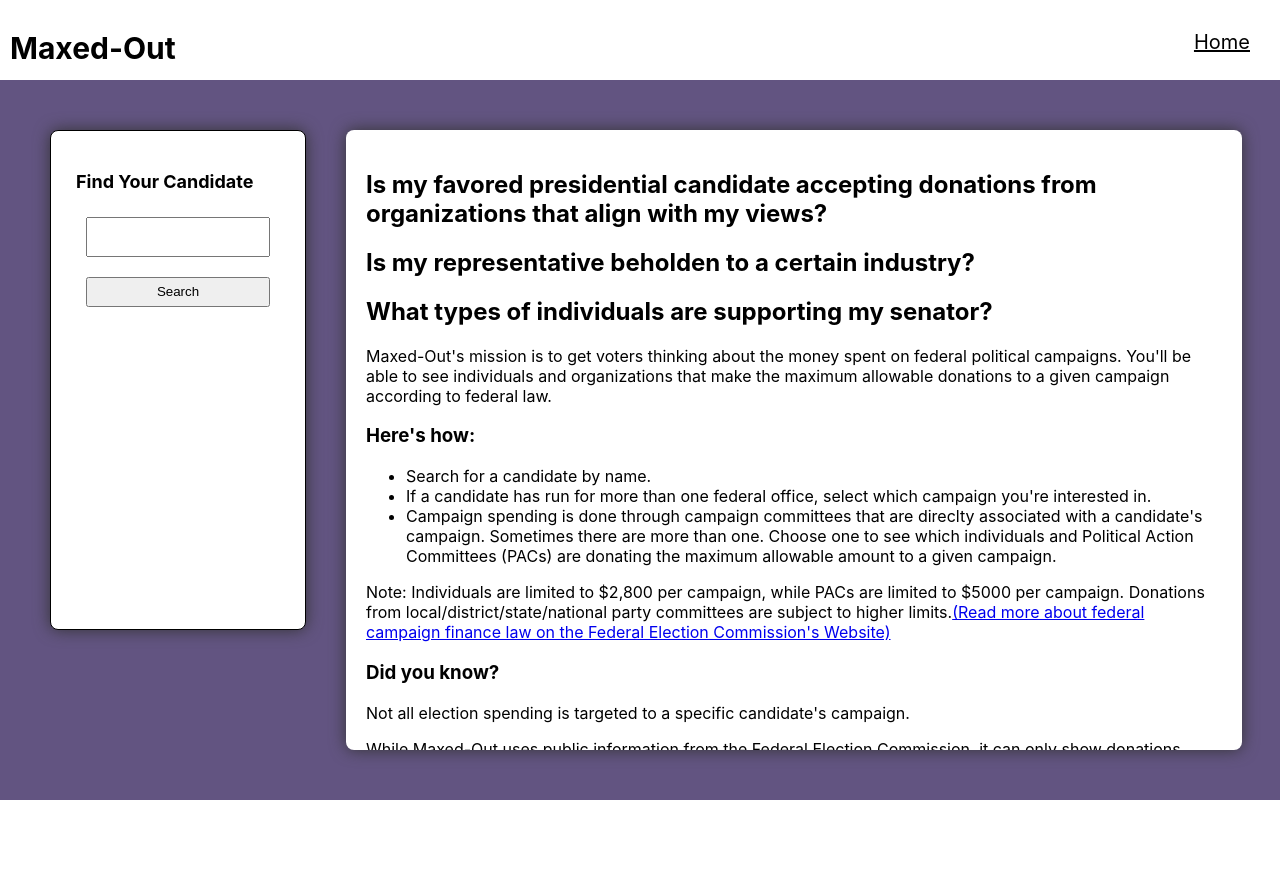
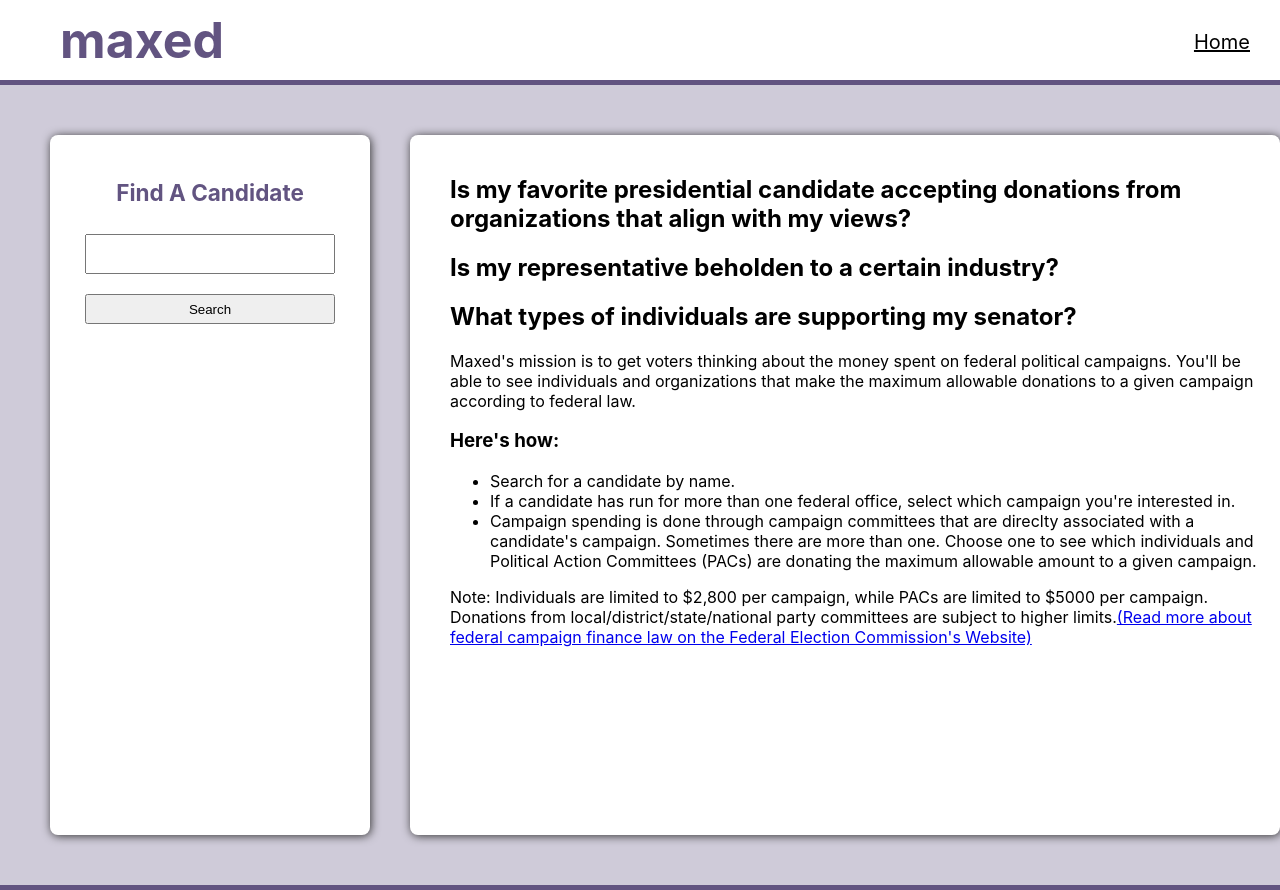
Before and after one commit to bld010/maxed-out, a React (Create React App) app: page / in a window 1280 px wide. Before the commit the page ends 800 px from the top, so only its background shows below. Built offline with nearby package versions, Linux system fonts and the light colour scheme.

Commit message:
Style displays more, fix bugs with search displaying disambiguation from previous search

```diff
--- a/src/Components/HowTo.js
+++ b/src/Components/HowTo.js
@@ -4,15 +4,13 @@
   return(
     <>
     <div>
-      <h2>Is my favored presidential candidate accepting donations from organizations that align with my views?</h2>
+      <h2>Is my favorite presidential candidate accepting donations from organizations that align with my views?</h2>
       <h2>Is my representative beholden to a certain industry? </h2>
       <h2>What types of individuals are supporting my senator?</h2>
-      <p>Maxed-Out's mission is to get voters thinking about the money spent on
+      <p>Maxed's mission is to get voters thinking about the money spent on
         federal political campaigns. You'll be able to see individuals and organizations
         that make the maximum allowable donations to a given campaign according to federal law.
       </p>
-    </div>
-    <div>
       <h3>Here's how:</h3>
       <ul>
         <li>Search for a candidate by name.</li>
@@ -24,15 +22,13 @@
           to a given campaign.
         </li>
       </ul>
-    </div>
-    <div>
       <p>Note: Individuals are limited to $2,800 per campaign, while PACs are limited to $5000 per campaign.
         Donations from local/district/state/national party committees are subject to higher limits.
         <a href="https://www.fec.gov/introduction-campaign-finance/understanding-ways-support-federal-candidates/"
           target="_blank" rel="noopener noreferrer">
         (Read more about federal campaign finance law on the Federal Election Commission's Website)</a></p>
     </div>
-    <div className="faq">
+    {/* <div className="faq">
       <h3>Did you know?</h3>
       <p>Not all election spending is targeted to a specific candidate's campaign. </p>
       <p>While Maxed-Out uses public information from the Federal Election Commission,
@@ -48,7 +44,7 @@
         <a href="https://www.opensecrets.org/pacs/superpacs.php" target="_blank" rel="noopener noreferrer">
         (Read more about Super-PACs on OpenSecrets.org.)</a>
       </p>
-    </div>
+    </div> */}
 
     </>
   )
--- a/src/Containers/App/App.js
+++ b/src/Containers/App/App.js
@@ -46,14 +46,14 @@
     return (
       <div className="App">
         <header>
-          <h1>Maxed-Out</h1>
+          <h1>Maxed</h1>
           <NavLink className="nav" to='/'>Home</NavLink>
         </header>
         <main>
           <section className="search-and-disambiguation">
-            <h2>Find Your Candidate</h2>
+            <h2>Find A Candidate</h2>
             <SearchForm />
-            <Route path='/candidate/:candidate_id' render={({match}) => {
+            <Route exact path='/candidate/:candidate_id' render={({match}) => {
               return ( <SearchDisambiguation candidate_id={match.params.candidate_id} /> )
             }} />
           </section>
--- a/src/Containers/App/App.scss
+++ b/src/Containers/App/App.scss
@@ -8,10 +8,13 @@
     justify-content: space-between;
     padding: 10px;
     min-height: 80px;
-    height: 10vh;
+    height: 80px;
 
     & h1 {
-      font-size: 30px
+      font-size: 50px;
+      margin: 0 50px;
+      text-transform: lowercase;
+      color: rgb(98, 84, 129);
     }
   }
 
@@ -25,32 +28,52 @@
     display: flex;
     flex-direction: row;
     justify-content: flex-start;
-    background-color: rgb(98, 84, 129);
+    border-top: 5px solid rgb(98, 84, 129);
+    border-bottom: 5px solid rgb(98, 84, 129);
+    background-color: rgba(98, 84, 129, 0.3);
     padding: 50px;
-    height: 90vh;
+    // height: 90vh;
 
     & .search-and-disambiguation {
-      border: 1px solid black;
       margin-right: 40px;
       border-radius: 8px;
       padding: 25px;
-      min-width: 20vw;
+      min-width: 25vw;
       background: white;
-      max-height: 500px;
+      min-height: 200px;
+      max-height: auto;
       overflow: scroll;
-      font-size: 12px;
-      filter: drop-shadow(0 0 8px #333);
+      font-size: 15px;
+      filter: drop-shadow(1px 1px 5px #333);
+
+      & h2 {
+        text-align: center;
+        color: rgb(98, 84, 129)
+      }
     }
 
     & .display {
       background: white;
       border-radius: 8px;
       padding: 20px;
-      min-width: 70vw;
+      min-width: 68vw;
+      min-height: 700px;
       width: auto;
-      overflow: scroll;
-      filter: drop-shadow(0 0 8px #333);
+      filter: drop-shadow(1px 1px 5px #333);
     }
   }
 
+  & .howTo {
+    margin-left: 20px;
+    display: flex;
+    flex-direction: row;
+
+    & .faq {
+      min-width: 40%;
+      border: 1px solid black;
+    }
+  }
+
+
+
 }
--- a/src/Containers/Committee/Committee.js
+++ b/src/Containers/Committee/Committee.js
@@ -33,9 +33,10 @@
 
     if (prevProps.committee_id !== this.props.committee_id) {
       this.setState({isLoading: true})
+
+
+      try {
       await this.props.setCurrentCommitteeId(this.props.committee_id)
-
-    try {
       let committeeSearchResults = await searchCommitteeById(this.props.committee_id);
       this.setState({ committee: committeeSearchResults})
 
@@ -88,16 +89,15 @@
     return(
       <section className="Committee">
         <div className="name-and-info">
-          {this.state.isLoading && <h2>{this.state.error}</h2>}
-          {!this.state.isLoading && this.props.candidate && this.state.committee && <>
-            <h3>{this.props.candidate.name}</h3>
-            <p>{this.state.committee[0].name}</p>
+          {!this.state.isLoading && <h2>{this.state.error}</h2>}
+          {!this.state.isLoading && this.props.candidate && this.state.committee !== null && <>
+            <h3>{this.props.candidate.name.toLowerCase().split(',').reverse().join(' ')}: {this.state.committee[0].name.toLowerCase()}</h3>
             </>}
         </div>
         <div className="contributions-container">
           {this.state.isLoading && <h2>Loading</h2>}
-          {!this.state.isLoading && <Contributions type="Individual" /> }
-          {!this.state.isLoading && <Contributions type="PAC" /> }
+          {!this.state.isLoading && this.props.committee_id && <Contributions type="Individual" /> }
+          {!this.state.isLoading && this.props.committee_id && <Contributions type="PAC" /> }
         </div>
       </section>
     )
--- a/src/Containers/Committee/Committee.scss
+++ b/src/Containers/Committee/Committee.scss
@@ -15,7 +15,9 @@
 
   & .name-and-info h3 {
     text-align: center;
-    font-size: 20px;
+    font-size: 30px;
+    margin: 5px;
+    text-transform: capitalize
   }
 
   & .name-and-info p {
--- a/src/Containers/Contributions/Contributions.scss
+++ b/src/Containers/Contributions/Contributions.scss
@@ -8,12 +8,35 @@
   margin: 10px;
   max-height: 90%;
   padding: 20px;
+  will-change: transform;
+
+
+  & h3 {
+    font-size:18;
+    margin: 0 0 10px 5px;
+    border-bottom: 1px solid black;
+    position: relative;
+    z-index: 1;
+    background: white;
+    color: rgb(98, 84, 129)
+  }
 
   & .contribution {
-    margin: 10px;
+    margin: 5px;
     font-size: 14px;
     text-align: left;
     padding: 5px;
     border-bottom: 1px solid black;
+    text-transform: capitalize;
+
+
+    & h4 {
+      font-size: 16px;
+      margin: 5px 0 0 0;
+    }
+
+    & p {
+      margin: 4px 0 4px 0;
+    }
   }
 }
--- a/src/Containers/SearchDisambiguation/SearchDisambiguation.js
+++ b/src/Containers/SearchDisambiguation/SearchDisambiguation.js
@@ -15,9 +15,9 @@
         <Link
           key={index}
           to={`/candidate/${this.props.candidate.candidate_id}/committee/${committee_id}`}>
-          <article onClick={() => this.props.setCurrentCommitteeId(committee_id)} className="committee-disambiguation">
-            <p>{name} ({state} {committee_type_full})</p>
-          </article>
+          <button onClick={() => this.props.setCurrentCommitteeId(committee_id)} className="committee-disambiguation">
+            {name} ({state} {committee_type_full})
+          </button>
         </Link>
     )})
   }
@@ -47,7 +47,7 @@
     return(
       <div className="SearchDisambiguation">
         {this.props.candidate && <p>Candidate: {this.props.candidate.name}</p>}
-        {this.props.candidate && <><div>Select a Campaign Committee: </div> {committeeList}</> }
+        {this.props.candidate && <><p>Select a Campaign Committee: </p> {committeeList}</> }
       </div>
     )
   }
--- a/src/Containers/SearchDisambiguation/SearchDisambiguation.scss
+++ b/src/Containers/SearchDisambiguation/SearchDisambiguation.scss
@@ -1,8 +1,16 @@
 .SearchDisambiguation {
-
-  & .committee-disambiguation{
-    font-size: 14px;
-    text-decoration: none;
-    color: black;
-  }
+ & p {
+   font-size: 18px;
+   padding-left: 8px;
+ }
 }
+.committee-disambiguation{
+  cursor: pointer;
+  color: white;
+  font-size: 18px;
+  height: auto;
+  width: 90%;
+  padding: 10px;
+  background:  rgb(98, 84, 129);
+  margin: 15px;
+}
--- a/src/Containers/SearchForm/SearchForm.scss
+++ b/src/Containers/SearchForm/SearchForm.scss
@@ -20,7 +20,13 @@
 
   & .candidate-disambiguation {
     cursor: pointer;
-    text-transform: capitalize;
-    color: darkblue;
+    color: white;
+    font-size: 18px;
+    height: auto;
+    width: 90%;
+    padding: 10px;
+    // border: 2px solid  rgb(98, 84, 129);
+    background:  rgb(98, 84, 129);
+    margin: 15px;
   }
 }
--- a/src/util/apiCalls.js
+++ b/src/util/apiCalls.js
@@ -18,6 +18,7 @@
 
 export const searchCommitteeById = async (committee_id) => {
   let url = `https://api.open.fec.gov/v1/committee/${committee_id}/?sort=name&sort_null_only=false&api_key=x6zpz92JgOnDxuca5Vf6QGJIV46FkTVYMvAfBNGl&per_page=100&sort_nulls_last=false&sort_hide_null=true&page=1`
+  console.log(committee_id)
   try {
     let committeeSearchResult = await fetch(url);
     let results = await committeeSearchResult.json();
@@ -50,7 +51,7 @@
 
 export const fetchPACContributions = async (committee_id) => {
 
-  let url = `https://api.open.fec.gov/v1/schedules/schedule_a/?sort_null_only=false&committee_id=${committee_id}&min_amount=5000&per_page=50&api_key=x6zpz92JgOnDxuca5Vf6QGJIV46FkTVYMvAfBNGl&is_individual=false&sort_hide_null=false&sort=contribution_receipt_date`
+  let url = `https://api.open.fec.gov/v1/schedules/schedule_a/?sort_null_only=false&committee_id=${committee_id}&min_amount=5000&per_page=50&api_key=x6zpz92JgOnDxuca5Vf6QGJIV46FkTVYMvAfBNGl&is_individual=false&sort_hide_null=false&sort=contribution_receipt_date&two_year_transaction_period=2020`
 
   try {
     let pacContributions = await fetch(url);
@@ -68,7 +69,7 @@
 
 export const fetchIndividualContributions = async (committee_id) => {
 
-  let url = `https://api.open.fec.gov/v1/schedules/schedule_a/?sort_null_only=false&committee_id=${committee_id}&min_amount=2800&per_page=50&api_key=x6zpz92JgOnDxuca5Vf6QGJIV46FkTVYMvAfBNGl&is_individual=true&sort_hide_null=false&sort=contribution_receipt_date`
+  let url = `https://api.open.fec.gov/v1/schedules/schedule_a/?sort_null_only=false&committee_id=${committee_id}&min_amount=2800&per_page=50&api_key=x6zpz92JgOnDxuca5Vf6QGJIV46FkTVYMvAfBNGl&is_individual=true&sort_hide_null=false&sort=contribution_receipt_date&two_year_transaction_period=2020`
 
   try {
     let individualContributions = await fetch(url);
```
Also changed, not shown: src/Containers/Contributions/Contributions.js (+5 -4 lines), src/Containers/SearchForm/SearchForm.js (+4 -19 lines).
